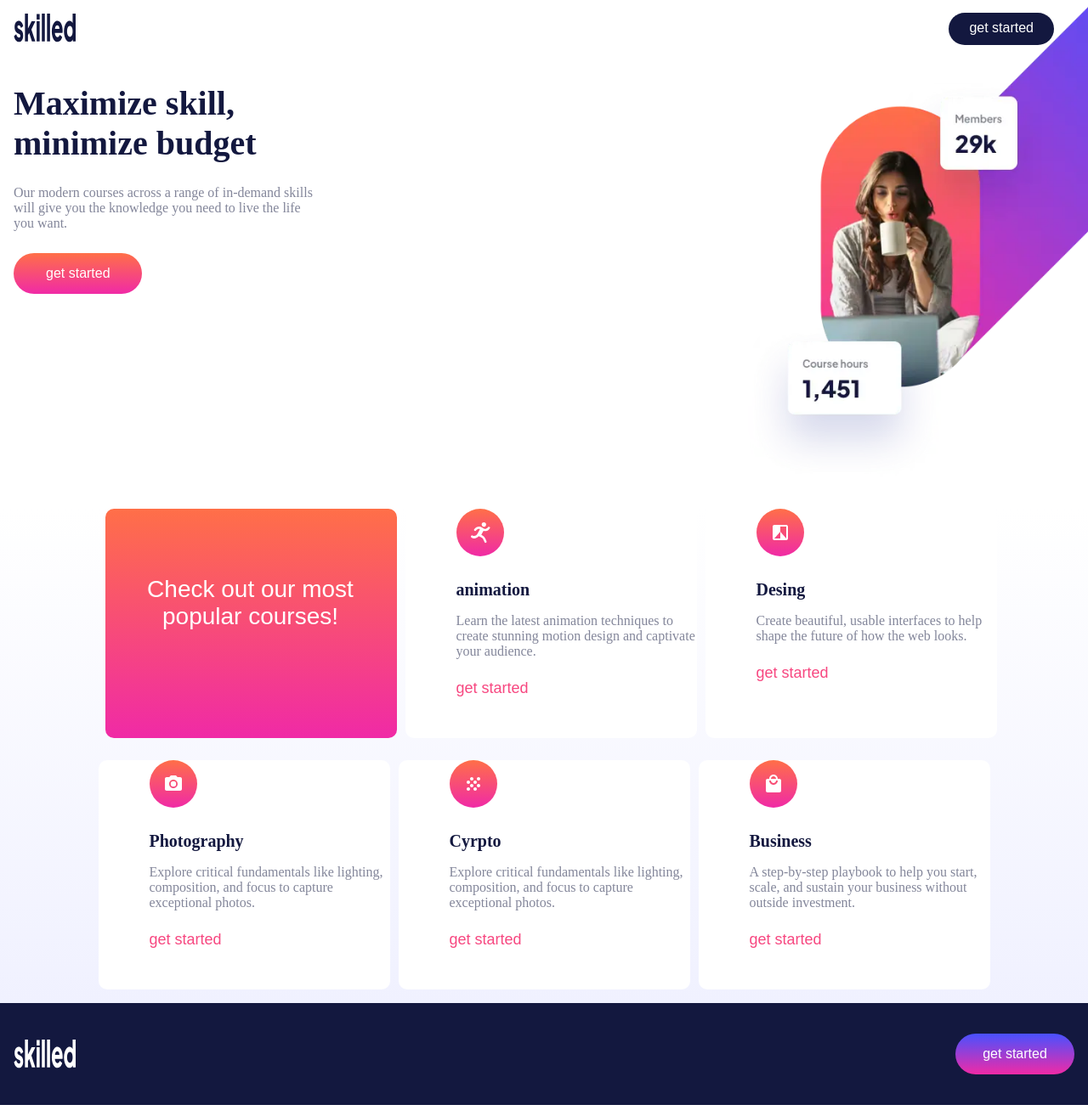
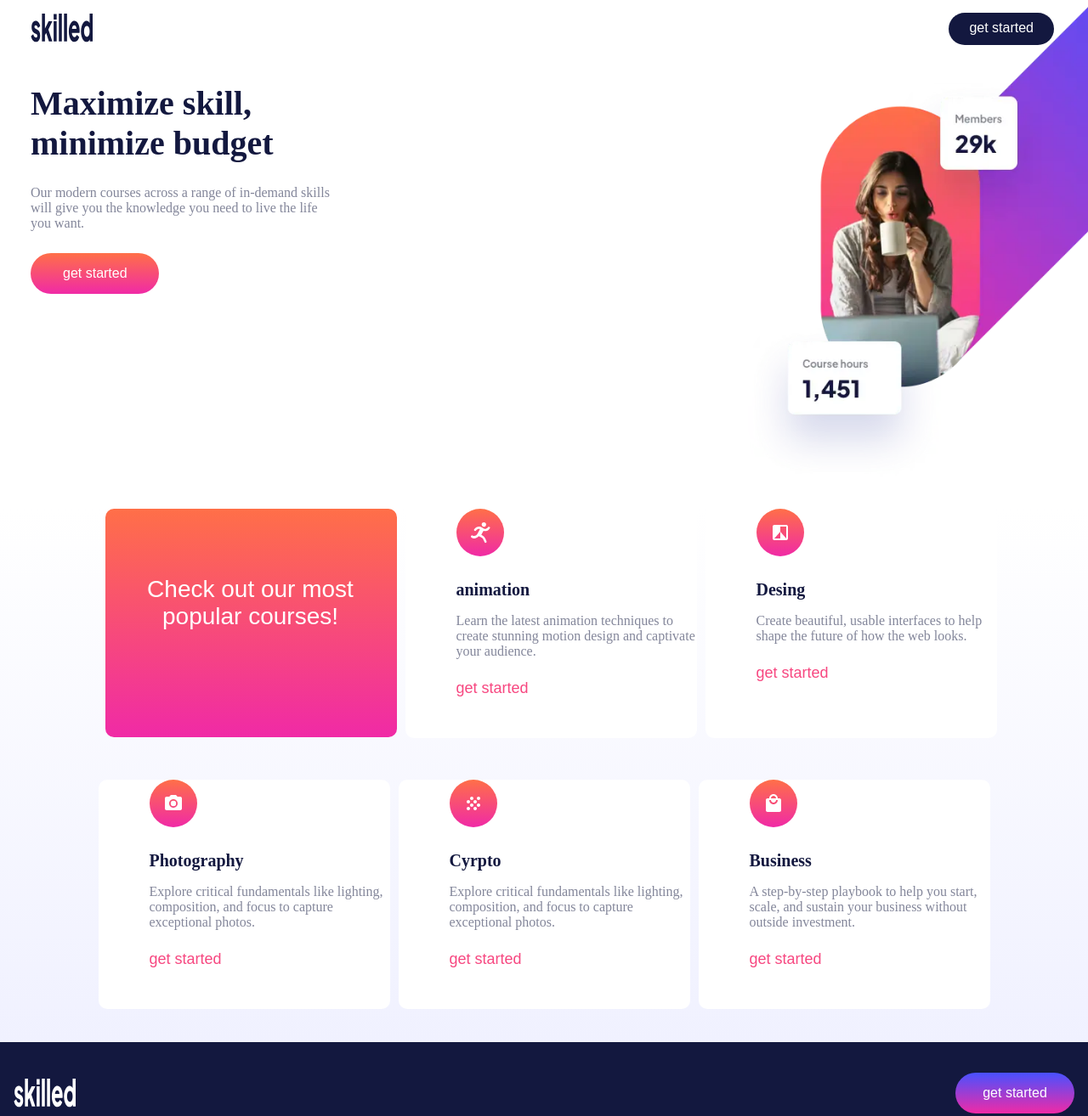
Before and after one commit to Kozashvili/elearing-landing-page-, a plain HTML site: page index.html in a window 1280 px wide. Shown: the whole page at 85% size. Drawn offline with Linux system fonts and the light colour scheme.

Commit message:
first commit

```diff
--- a/css.css
+++ b/css.css
@@ -65,6 +65,8 @@ body {
 }
 #maindiv {
     background-image: linear-gradient(180deg, #FFFFFF 0%, #F0F1FF 100%);
+    row-gap: 40px;
+    width: 100%;
 }
 #but2{
     font-size: 16px;
@@ -85,7 +87,7 @@ body {
     padding-right: 29px;
     border-radius: 10px;
     margin-left: 16px;
-    margin-bottom: 16px;
+    margin-bottom: 40px;
  }
 #but3 {
     border: none;
@@ -98,7 +100,7 @@ body {
     padding-left: 16px;
     background-color: white;
     border-radius: 10px;
-    margin-bottom: 16px;
+    margin-bottom: 39px;
     box-shadow: rgba(6, 22, 141, 0.0442);
 }
 .kingimg {
@@ -107,6 +109,7 @@ body {
     display: inline-block;
     margin-left: 44px;
     margin-bottom: 24px;
+    transform: translateY (-25px);
 }
 
  .kingh1 {
@@ -164,6 +167,12 @@ font-size: 16px;
         background-size: 600px;
         background-position: top -60px right -200px;
     }
+    #img1 {
+        margin-left: 20px;
+    }
+    #div3 {
+        margin-left: 20px;
+    }
     #img2 {
         visibility: hidden;
     }
@@ -172,6 +181,7 @@ font-size: 16px;
     }
     #maindiv {
         margin-top: -150px;
+        width: auto;
     }
     #maindiv {
         display: flex;
```
